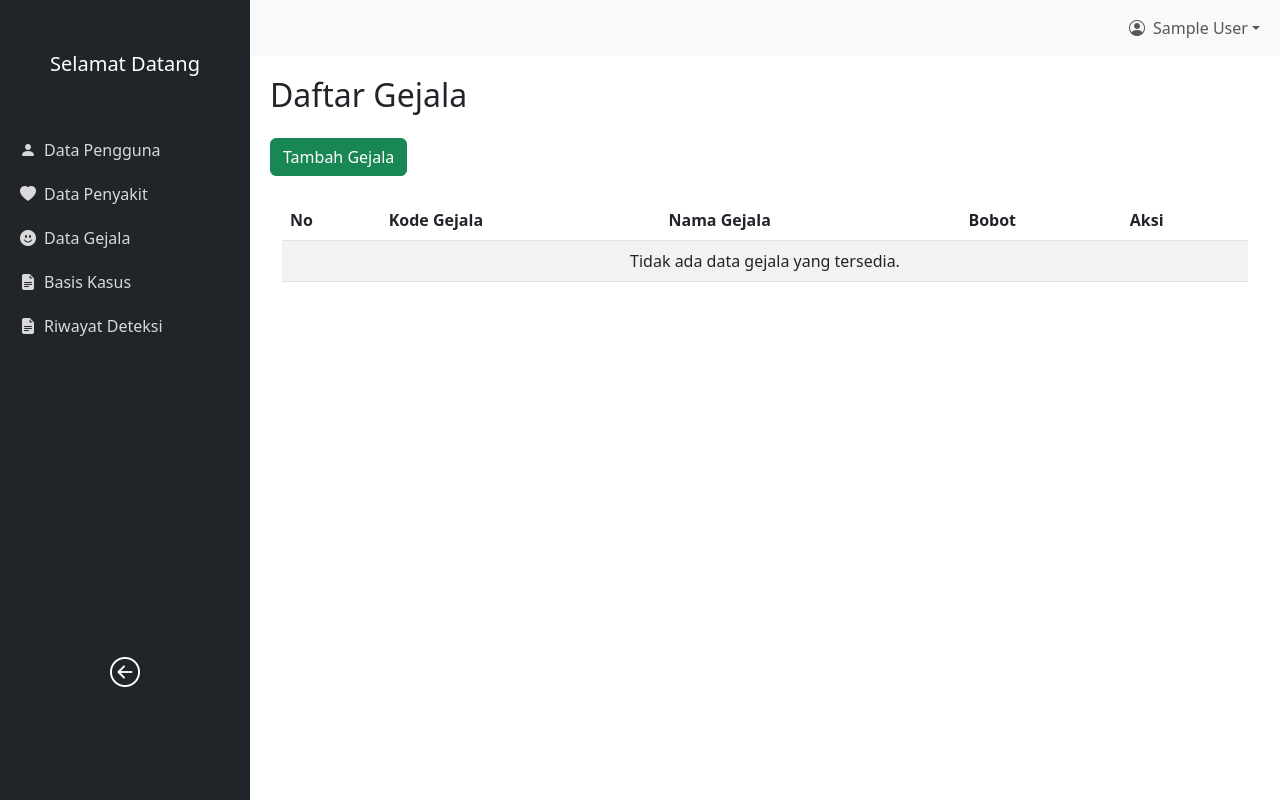
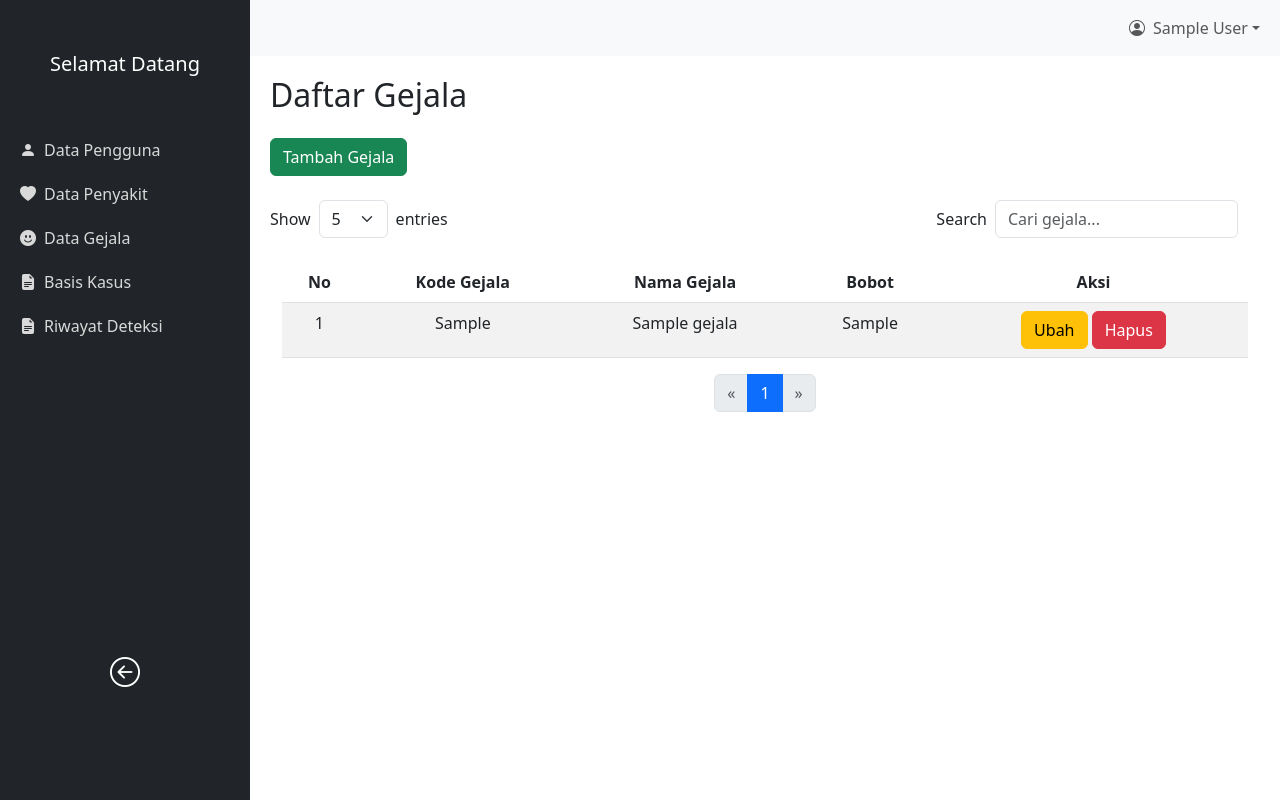
Before and after one commit to rahmasetiani/ESITAL-Expert-System-Thalasemia, a PHP site: page /admin/c-halgejala.php in a window 1280 px wide. Run offline with PHP 8.4, Linux system fonts and the light colour scheme; the visitor is signed in with stand-in values (Sample User, id 1); tables that the repository leaves empty or names only in its code hold one stand-in row (values such as "Sample post").

Commit message:
progres 3 update hal pengguna dan gejala

```diff
--- a/admin/c-halgejala.php
+++ b/admin/c-halgejala.php
@@ -6,40 +6,7 @@ if (!isset($_SESSION['email'])) {
     header("Location: ../page/login.php");
     exit();
 }
-
-$email = $_SESSION['email'];
-$query = "SELECT namalengkap, role FROM user WHERE email = '$email'";
-$result = mysqli_query($conn, $query);
-
-if ($row = mysqli_fetch_assoc($result)) {
-    $_SESSION['namalengkap'] = $row['namalengkap'];
-    $_SESSION['role'] = $row['role'];
-} else {
-    echo "User not found!";
-}
-
-include '../handler/pagination.php'; // Pagination and listing logic
-// Query untuk mengambil data gejala
-$queryGejala = "SELECT kodegejala, namagejala, bobot FROM gejala LIMIT $limit OFFSET $offset";
-$gejalaResult = mysqli_query($conn, $queryGejala);
-
-// Cek apakah query berhasil
-if (!$gejalaResult) {
-    die("Error executing query: " . mysqli_error($conn));
-}
-
-// Ambil kode gejala terakhir
-$queryLastKode = "SELECT kodegejala FROM gejala ORDER BY kodegejala DESC LIMIT 1";
-$resultLastKode = mysqli_query($conn, $queryLastKode);
-
-if ($row = mysqli_fetch_assoc($resultLastKode)) {
-    $lastKode = (int) substr($row['kodegejala'], 1); // Mengambil angka setelah 'G'
-    $nextKodeGejala = $lastKode + 1;
-} else {
-    $nextKodeGejala = 1; // Jika belum ada data, mulai dari 1
-}
-
-
+include '../handler/gejala/pagination-gejala.php'; // Manage pagination and user listing
 ?>
 
 <!DOCTYPE html>
@@ -66,46 +33,61 @@ if ($row = mysqli_fetch_assoc($resultLastKode)) {
         </button>
     </div>
 
+    <div class="d-flex justify-content-between align-items-center mt-4">
+        <!-- Show Entries Section on the Left -->
+        <div class="d-flex align-items-center">
+            <label for="entriesSelect" class="me-2">Show</label>
+            <select id="entriesSelect" class="form-select w-auto" onchange="changeLimit(this.value)">
+                <option value="5" <?php if ($limit == 5) echo 'selected'; ?>>5</option>
+                <option value="10" <?php if ($limit == 10) echo 'selected'; ?>>10</option>
+                <option value="15" <?php if ($limit == 15) echo 'selected'; ?>>15</option>
+            </select>
+            <span class="ms-2 me-2">entries</span>
+        </div>
+
+        <!-- Search Gejala Section on the Right -->
+        <div class="d-flex align-items-center">
+            <label for="searchInput" class="me-2">Search</label>
+            <input type="text" class="form-control w-75 me-2" placeholder="Cari gejala..." id="searchInput" value="<?php echo htmlspecialchars($searchQuery); ?>" onkeypress="if(event.key === 'Enter') searchGejala()">
+        </div>
+    </div>
+
     <div class="container mt-4">
         <table class="table table-striped">
             <thead>
                 <tr>
-                    <th>No</th>
-                    <th>Kode Gejala</th>
-                    <th>Nama Gejala</th>
-                    <th>Bobot</th>
-                    <th>Aksi</th>
+                    <th class="text-center">No</th>
+                    <th class="text-center">Kode Gejala</th>
+                    <th class="text-center">Nama Gejala</th>
+                    <th class="text-center">Bobot</th>
+                    <th class="text-center">Aksi</th>
                 </tr>
             </thead>
             <tbody>
-                <?php if (mysqli_num_rows($gejalaResult) > 1): ?>
+                <?php if (mysqli_num_rows($gejalaResult) > 0): ?>
                     <?php $counter = $offset + 1; ?>
                     <?php while ($gejala = mysqli_fetch_assoc($gejalaResult)): ?>
                         <tr>
-                            <td><?php echo $counter++; ?></td>
-                            <td><?php echo $gejala['kodegejala']; ?></td>
-                            <td><?php echo $gejala['nama_gejala']; ?></td>
-                            <td><?php echo $gejala['bobot']; ?></td>
-                            <td>
-                                <button type="button" class="btn btn-warning" data-bs-toggle="modal" data-bs-target="#updateModal-<?php echo $gejala['id']; ?>">Ubah</button>
-                                <a href="../handler/gejala/admin-hapusgejala.php?id=<?php echo $gejala['id']; ?>" class="btn btn-danger" onclick="return confirm('Apakah Anda yakin ingin menghapus gejala ini?');">Hapus</a>
+                            <td class="text-center"><?php echo $counter++; ?></td>
+                            <td class="text-center"><?php echo $gejala['kodegejala']; ?></td>
+                            <td class="text-center"><?php echo $gejala['namagejala']; ?></td>
+                            <td class="text-center"><?php echo $gejala['bobot']; ?></td>
+                            <td class="text-center">
+                                <button type="button" class="btn btn-warning" data-bs-toggle="modal" data-bs-target="#updateModal-<?php echo $gejala['kodegejala']; ?>">Ubah</button>
+                                <a href="../handler/gejala/admin-hapusgejala.php?kodegejala=<?php echo $gejala['kodegejala']; ?>&limit=<?php echo $limit; ?>&page=<?php echo $page; ?>&search=<?php echo htmlspecialchars($searchQuery); ?>" class="btn btn-danger" onclick="return confirm('Apakah Anda yakin ingin menghapus gejala ini?');">Hapus</a>
                             </td>
                         </tr>
 
                         <!-- Update Modal -->
-                        <div class="modal fade" id="updateModal-<?php echo $gejala['id']; ?>" tabindex="-1" aria-hidden="true">
+                        <div class="modal fade" id="updateModal-<?php echo $gejala['kodegejala']; ?>" tabindex="-1" aria-hidden="true">
                             <div class="modal-dialog">
                                 <div class="modal-content">
-                                    <form method="POST" action="../handler/gejala/admin-ubahgejala.php">
+                                    <form method="POST" action="../handler/gejala/admin-ubahgejala.php?limit=<?php echo $limit; ?>&page=<?php echo $page; ?>&search=<?php echo htmlspecialchars($searchQuery); ?>">
                                         <div class="modal-body">
-                                            <input type="hidden" name="id" value="<?php echo $gejala['id']; ?>">
-                                            <div class="mb-3">
-                                                <label for="kodegejala" class="form-label">Kode Gejala</label>
-                                                <input type="text" class="form-control" name="kodegejala" value="<?php echo $gejala['kodegejala']; ?>" readonly>
-                                            </div>
+                                            <input type="hidden" name="kodegejala" value="<?php echo $gejala['kodegejala']; ?>">
                                             <div class="mb-3">
                                                 <label for="nama_gejala" class="form-label">Nama Gejala</label>
-                                                <input type="text" class="form-control" name="nama_gejala" value="<?php echo $gejala['nama_gejala']; ?>" required>
+                                                <input type="text" class="form-control" name="nama_gejala" value="<?php echo $gejala['namagejala']; ?>" required>
                                             </div>
                                             <div class="mb-3">
                                                 <label for="bobot" class="form-label">Bobot</label>
@@ -129,17 +111,34 @@ if ($row = mysqli_fetch_assoc($resultLastKode)) {
             </tbody>
         </table>
     </div>
-</div>
 
+    <!-- Pagination Controls -->
+    <nav aria-label="Page navigation">
+        <ul class="pagination justify-content-center">
+            <li class="page-item <?php if ($page <= 1) echo 'disabled'; ?>">
+                <a class="page-link" href="?page=<?php echo max($page - 1, 1); ?>&limit=<?php echo $limit; ?>&search=<?php echo htmlspecialchars($searchQuery); ?>" aria-label="Previous">
+                    <span aria-hidden="true">&laquo;</span>
+                </a>
+            </li>
+            <?php for ($i = 1; $i <= $totalPages; $i++): ?>
+                <li class="page-item <?php if ($i == $page) echo 'active'; ?>">
+                    <a class="page-link" href="?page=<?php echo $i; ?>&limit=<?php echo $limit; ?>&search=<?php echo htmlspecialchars($searchQuery); ?>"><?php echo $i; ?></a>
+                </li>
+            <?php endfor; ?>
+            <li class="page-item <?php if ($page >= $totalPages) echo 'disabled'; ?>">
+                <a class="page-link" href="?page=<?php echo min($page + 1, $totalPages); ?>&limit=<?php echo $limit; ?>&search=<?php echo htmlspecialchars($searchQuery); ?>" aria-label="Next">
+                    <span aria-hidden="true">&raquo;</span>
+                </a>
+            </li>
+        </ul>
+    </nav>
+
+    <!-- Add Gejala Modal -->
     <div class="modal fade" id="addGejalaModal" tabindex="-1" aria-hidden="true">
         <div class="modal-dialog">
             <div class="modal-content">
-            <form method="POST" action="../handler/gejala/admin-tambahgejala.php">
+                <form method="POST" action="../handler/gejala/admin-tambahgejala.php?limit=<?php echo $limit; ?>&page=<?php echo $page; ?>&search=<?php echo htmlspecialchars($searchQuery); ?>">
                     <div class="modal-body">
-                    <div class="mb-3">
-                        <label for="kodegejala" class="form-label">Kode Gejala</label>
-                        <input type="text" class="form-control" name="kodegejala" value="G<?php echo sprintf('%03d', $nextKodeGejala); ?>" readonly>
-                        </div>
                         <div class="mb-3">
                             <label for="nama_gejala" class="form-label">Nama Gejala</label>
                             <input type="text" class="form-control" name="nama_gejala" required>
@@ -158,7 +157,21 @@ if ($row = mysqli_fetch_assoc($resultLastKode)) {
         </div>
     </div>
 
-<script src="https://cdn.jsdelivr.net/npm/bootstrap@5.3.0/dist/js/bootstrap.bundle.min.js"></script>
-<script src="../asset/js/admin.js"></script>
+</div>
+
+<script src="https://cdn.jsdelivr.net/npm/@popperjs/core@2.11.6/dist/umd/popper.min.js"></script>
+<script src="https://cdn.jsdelivr.net/npm/bootstrap@5.3.0/dist/js/bootstrap.min.js"></script>
+<script>
+    function changeLimit(limit) {
+        const search = document.getElementById('searchInput').value;
+        window.location.href = `?limit=${limit}&page=1&search=${encodeURIComponent(search)}`;
+    }
+
+    function searchGejala() {
+        const search = document.getElementById('searchInput').value;
+        window.location.href = `?limit=<?php echo $limit; ?>&page=1&search=${encodeURIComponent(search)}`;
+    }
+</script>
+
 </body>
 </html>
--- /dev/null
+++ b/handler/gejala/pagination-gejala.php
@@ -0,0 +1,47 @@
+<?php
+require '../database/koneksi.php';
+
+$email = $_SESSION['email'];
+$query = "SELECT namalengkap, role FROM user WHERE email = '$email'";
+$result = mysqli_query($conn, $query);
+
+if ($row = mysqli_fetch_assoc($result)) {
+    $_SESSION['namalengkap'] = $row['namalengkap'];
+    $_SESSION['role'] = $row['role'];
+} else {
+    echo "User not found!";
+    exit();
+}
+
+// Pagination and listing logic
+$limit = isset($_GET['limit']) ? (int)$_GET['limit'] : 5; // Default limit
+$page = isset($_GET['page']) ? (int)$_GET['page'] : 1; // Current page
+$offset = ($page - 1) * $limit;
+$searchQuery = isset($_GET['search']) ? $_GET['search'] : ''; // Current search query
+
+// Count total records for pagination
+$countQuery = "SELECT COUNT(*) as total FROM gejala WHERE namagejala LIKE '%$searchQuery%'";
+$countResult = mysqli_query($conn, $countQuery);
+$totalRecords = mysqli_fetch_assoc($countResult)['total'];
+$totalPages = ceil($totalRecords / $limit); // Calculate total pages
+
+// Query untuk mengambil data gejala
+$queryGejala = "SELECT * FROM gejala WHERE namagejala LIKE '%$searchQuery%' LIMIT $limit OFFSET $offset";
+$gejalaResult = mysqli_query($conn, $queryGejala);
+
+// Cek apakah query berhasil
+if (!$gejalaResult) {
+    die("Error executing query: " . mysqli_error($conn));
+}
+
+// Ambil kode gejala terakhir
+$queryLastKode = "SELECT kodegejala FROM gejala ORDER BY kodegejala DESC LIMIT 1";
+$resultLastKode = mysqli_query($conn, $queryLastKode);
+
+if ($row = mysqli_fetch_assoc($resultLastKode)) {
+    $lastKode = (int) substr($row['kodegejala'], 1); // Mengambil angka setelah 'G'
+    $nextKodeGejala = $lastKode + 1;
+} else {
+    $nextKodeGejala = 1; // Jika belum ada data, mulai dari 1
+}
+?>
--- a/handler/pagination.php
+++ b/handler/pengguna/pagination-pengguna.php
@@ -19,4 +19,17 @@ $totalPages = ceil($totalUsers / $limit);
 // Query for user list
 $userQuery = "SELECT id, namalengkap, email, role FROM user WHERE namalengkap LIKE '%$searchQuery%' LIMIT $limit OFFSET $offset";
 $userResult = mysqli_query($conn, $userQuery);
+
+
+// Ambil data nama lengkap dan role berdasarkan email dari session
+$email = $_SESSION['email'];
+$query = "SELECT namalengkap, role FROM user WHERE email = '$email'";
+$result = mysqli_query($conn, $query);
+
+if ($row = mysqli_fetch_assoc($result)) {
+    $_SESSION['namalengkap'] = $row['namalengkap'];
+    $_SESSION['role'] = $row['role']; // Store user role in session
+} else {
+    echo "User not found!";
+}
 ?>
```
Also changed, not shown: admin/a-halpengguna.php (+1 -14 lines), handler/gejala/admin-hapusgejala.php (+19 -0 lines), handler/gejala/admin-tambahgejala.php (+32 -0 lines), handler/gejala/admin-ubahgejala.php (+41 -0 lines). Lines whose indentation alone changed are shown as unchanged.
